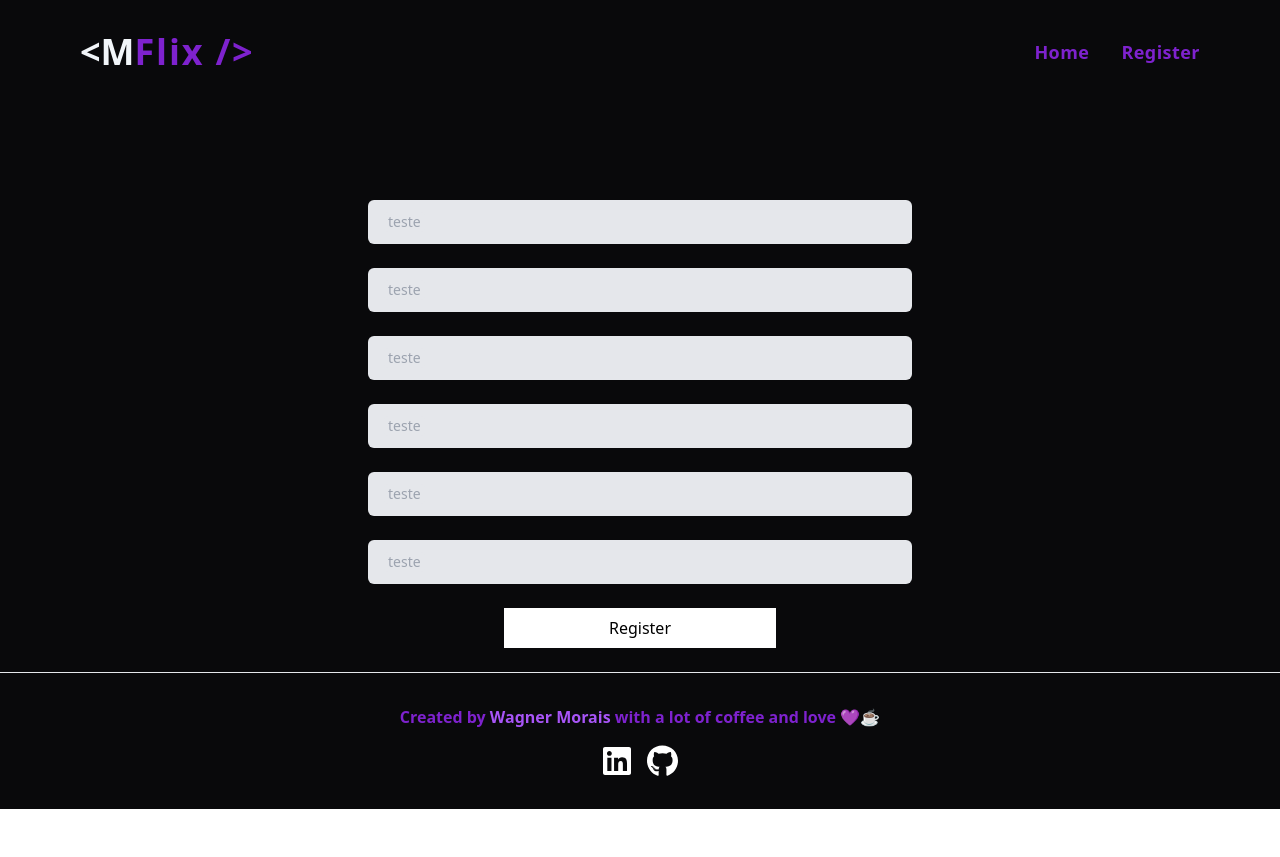
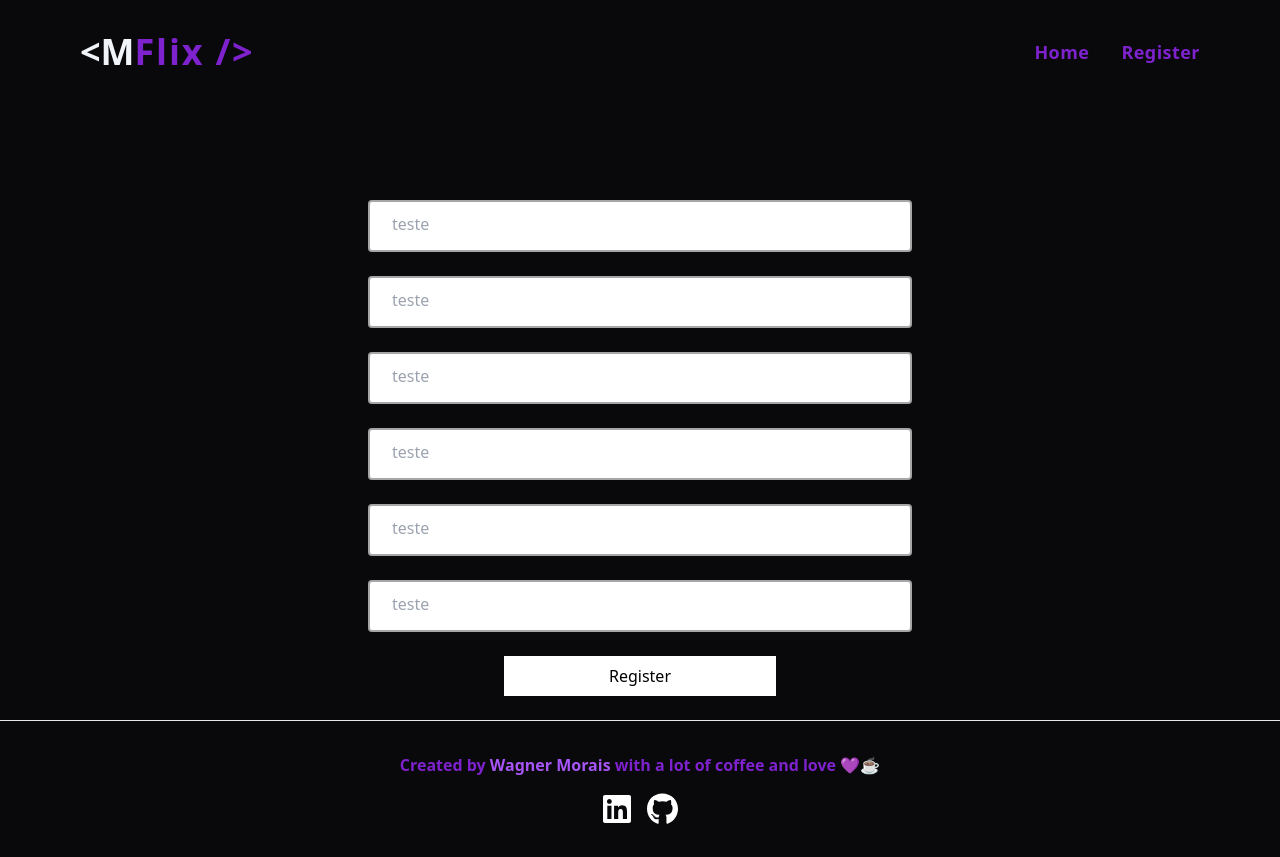
Before and after one commit to wagnnermorais/react-api-test, a React (Vite) app in the folder web/: page /register in a window 1280 px wide. Before the commit the page ends 809 px from the top, so only its background shows below. Built offline with nearby package versions, Linux system fonts and the light colour scheme.

Commit message:
refac: changing input styling

```diff
--- a/web/src/components/Input.tsx
+++ b/web/src/components/Input.tsx
@@ -16,12 +16,12 @@ const Input = ({
         placeholder={placeholder}
         onChange={onChange}
         value={value}
-        className="py-3 px-4 w-full peer rounded-md  text-sm text-gray-700 border-gray-200 border-2 focus:bg-white bg-white placeholder-shown:bg-gray-200 placeholder-shown:border-none placeholder-transparent"
+        className="py-3 px-4 w-full peer rounded text-base text-gray-700 border-2 border-black border-opacity-35 focus:bg-white bg-white placeholder-transparent outline-none"
         autoComplete="off"
       />
       <label
         htmlFor={name}
-        className="absolute left-2 -top-2.5 px-1 text-sm transition-all bg-white rounded text-gray-500 peer-placeholder-shown:text-sm peer-placeholder-shown:text-gray-400 peer-placeholder-shown:top-3 peer-placeholder-shown:left-4 peer-placeholder-shown:bg-gray-200 peer-focus:-top-2.5 peer-focus:left-2 peer-focus:text-blue-500 peer-focus:bg-white"
+        className="absolute left-4 -top-3 px-2 text-base duration-200 bg-white rounded text-gray-500 peer-placeholder-shown:text-gray-400 peer-placeholder-shown:top-3 peer-placeholder-shown:left-4 peer-focus:-top-2.5 peer-focus:left-4 peer-focus:bg-white"
       >
         {title}
       </label>
```
